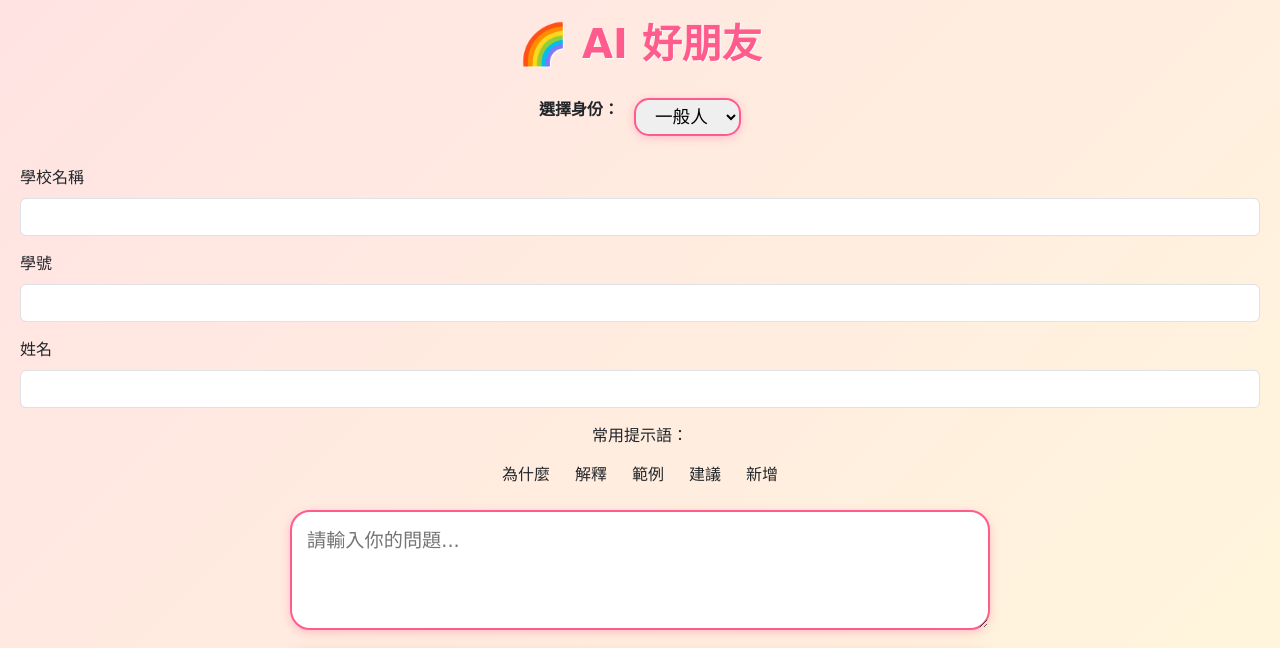
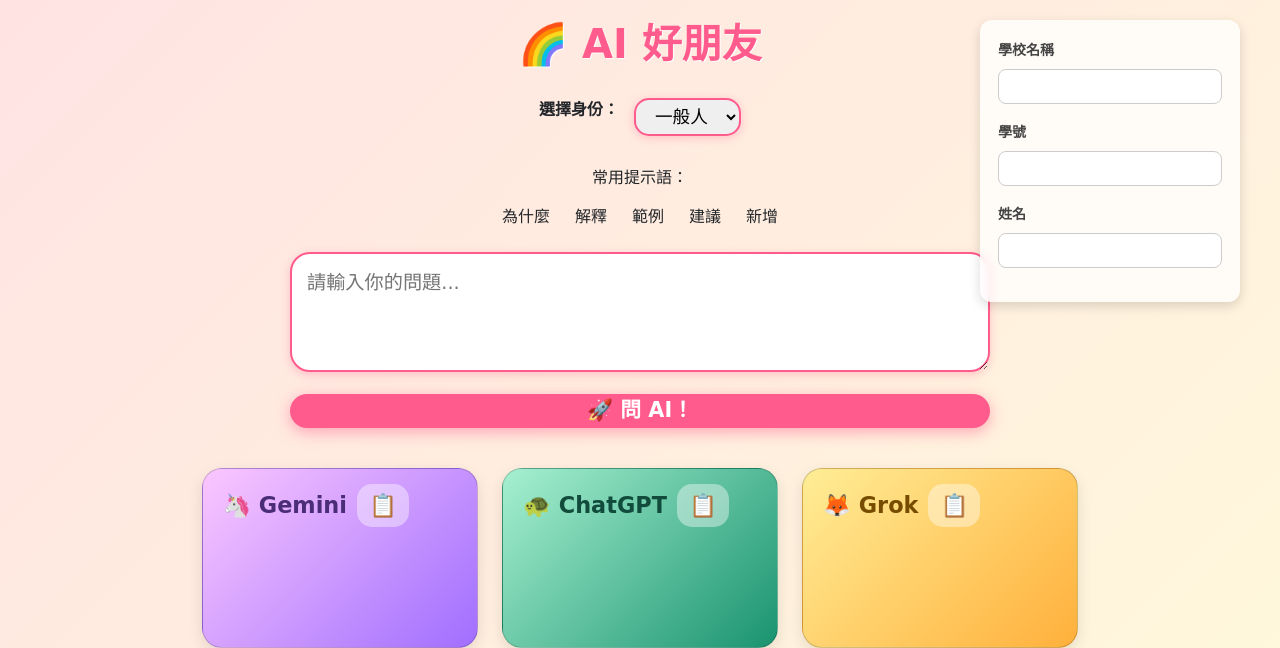
Before and after one commit to qiuguanjie989-maker/-2266, a Flask app: page / in a window 1280 px wide. Shown: the top 648 px of the page. Run offline with Flask 3, Linux system fonts and the light colour scheme.

Commit message:
Update style.css

```diff
--- a/project/static/css/style.css
+++ b/project/static/css/style.css
@@ -180,3 +180,43 @@
       background: #fff3cd;
       color: #774c00;
     }
+   /* 右上角輸入欄位外框 */
+#studentInfoBox {
+    position: absolute;
+    top: 20px;
+    right: 40px;
+    width: 260px;
+
+    padding: 18px;
+    background: rgba(255, 255, 255, 0.75);
+
+    border-radius: 12px;
+    box-shadow: 0 4px 12px rgba(0, 0, 0, 0.15);
+
+    backdrop-filter: blur(4px);
+
+    z-index: 9999; /* 防止壓到版面 */
+}
+
+/* 每一組欄位 */
+#studentInfoBox .mb-3 {
+    margin-bottom: 12px;
+}
+
+/* 標籤 */
+#studentInfoBox .form-label {
+    font-size: 14px;
+    font-weight: bold;
+    color: #444;
+}
+
+/* 輸入框 */
+#studentInfoBox .form-control {
+    width: 100%;
+    padding: 6px 8px;
+
+    border-radius: 8px;
+    border: 1px solid #ccc;
+
+    font-size: 14px;
+}
```
